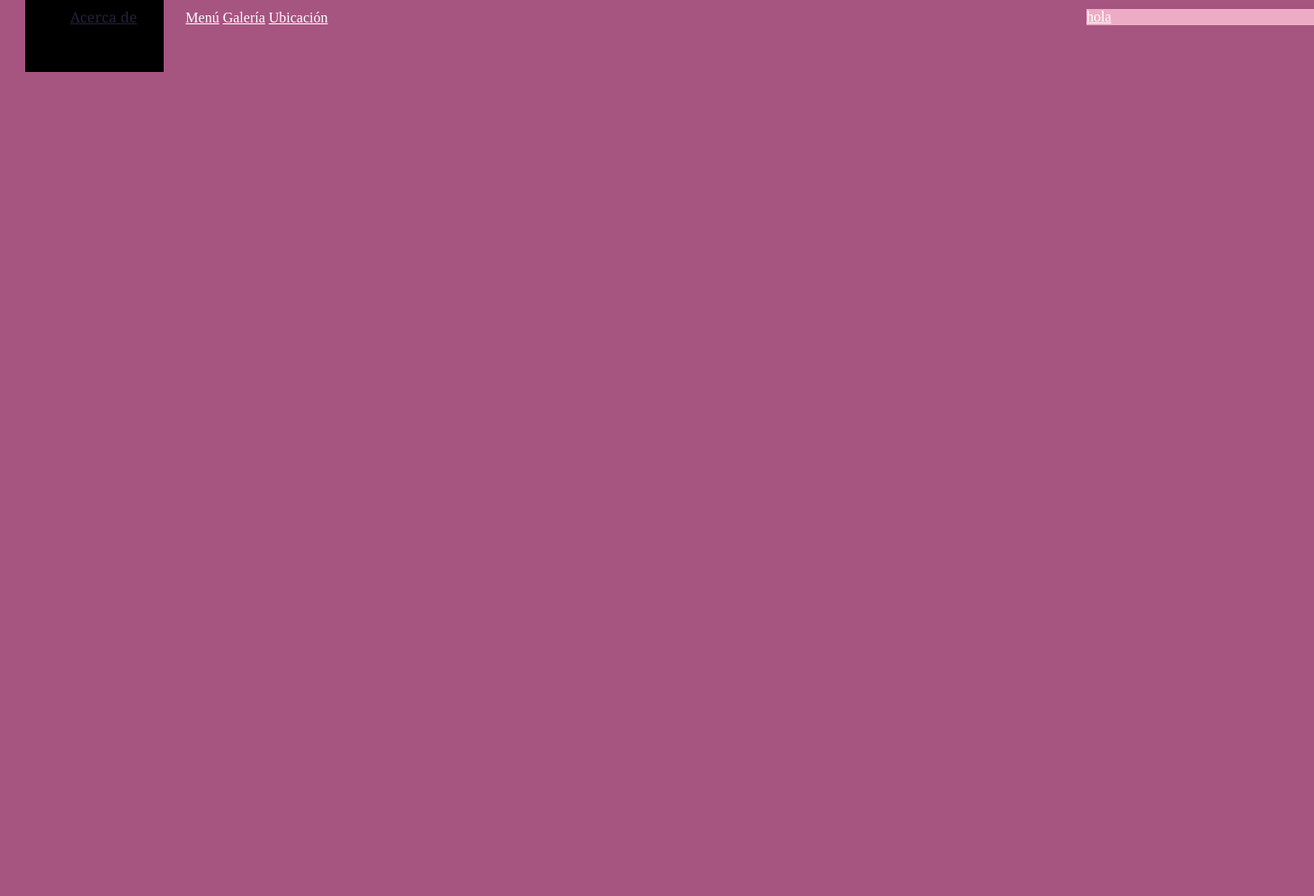
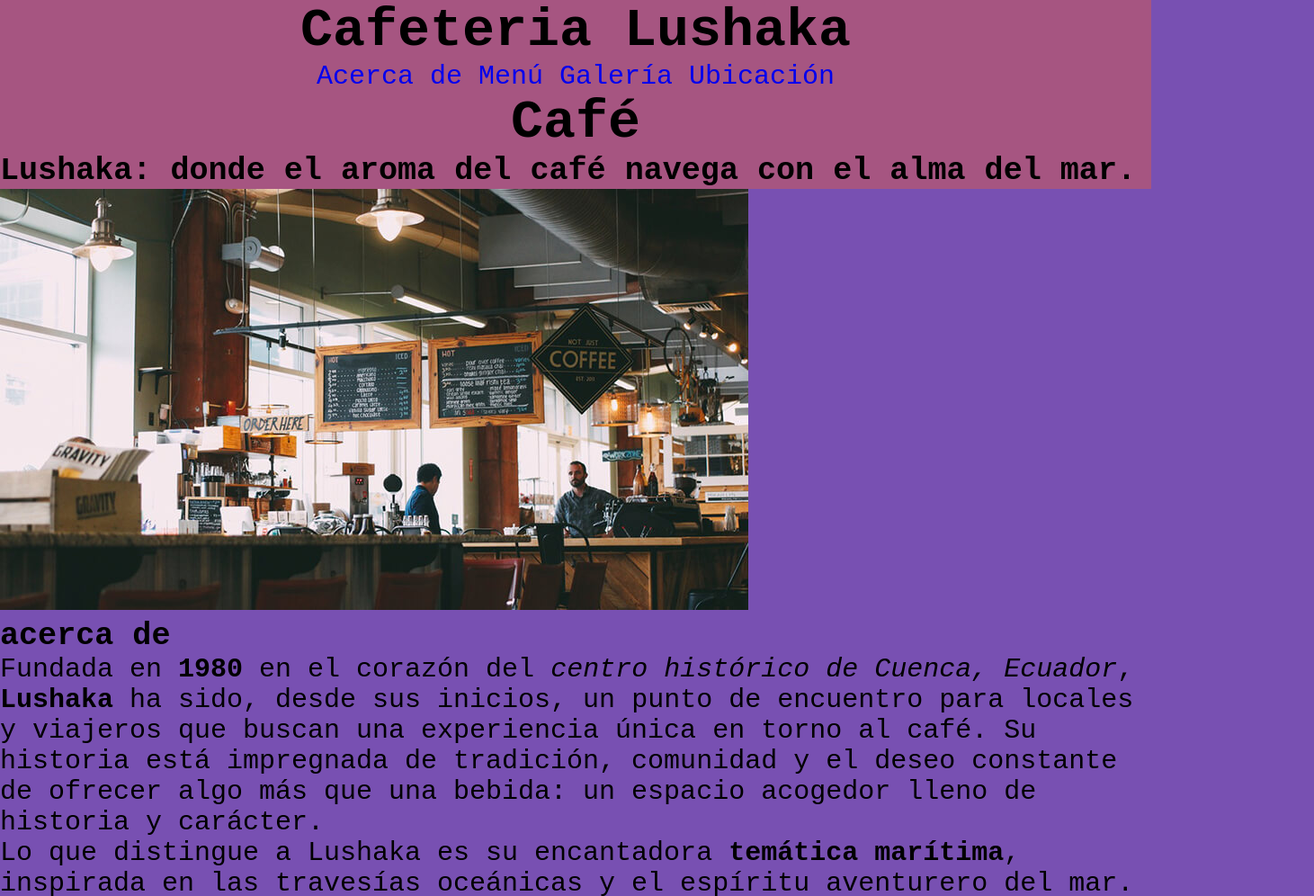
Before and after one commit to Exosphere-Idyllic/Cafeteria, a plain HTML site: page index.html in a window 1280 px wide. Shown: the top 996 px of the page at 90% size, 1461 px wide, since content can reach past the window. Before the commit the page ends 800 px from the top, so only its background shows below. Drawn offline with Linux system fonts and the light colour scheme.

Commit message:
Version 2.0 - Texts have been added

```diff
--- /dev/null
+++ b/Styles/estilos.css
@@ -0,0 +1,30 @@
+/*Estilos css para el index*/
+*{
+    margin: 0;
+    padding: 0;
+    box-sizing: border-box;
+}
+/*Estilos al body*/
+body{
+    background-color: #7850B2;
+    font-family: 'Courier New', Courier, monospace;
+    font-size: 30px;
+}
+header{
+    background-color: #A65581;
+    text-align: left;
+}
+header h1{
+    color: black;
+    text-align: center;
+}
+.menu{
+    text-align: center;
+}
+a{
+    text-decoration: none;
+}
+a:hover{
+    text-decoration: underline;
+    color: #24213B;
+}
--- a/Styles/styles.css
+++ /dev/null
@@ -1,7 +0,0 @@
-/*Estilos css para el index*/
-*{
-    margin: 0;
-    padding: 0;
-    box-sizing: border-box;
-    background-color: yellow;
-}
--- a/index.html
+++ b/index.html
@@ -1,54 +1,53 @@
 <!DOCTYPE html>
 <html lang="en">
 <head>
+    <link rel="stylesheet" href="Styles/estilos.css">
     <meta charset="UTF-8">
     <meta name="viewport" content="width=device-width, initial-scale=1.0">
-    <title>Cafeteria</title>
-    <style>
-        body {
-            background-color: #A65581;
-        }
-        .header-R {
-            width: 80%;
-            background-color: #7850B2;
-        }
-        .header-l {
-            width: 20%;
-            background-color: #ECADC4;
-            margin-top: -20px;
-            margin-left: 1200px;
-        }
-        a {
-            color: white;
-        }
-        .menu{
-            color: #24213B;
-        }
-        #about{
-            background-color: black;
-            /*el padding margenes internos en cada elemento*/
-            padding: 10px 30px 50px 50px;
-            /*el margin da margenes externos*/
-            margin: 20px;
-            font-family: Georgia, 'Times New Roman', Times, serif;
-        }
-    </style>
+    <title>Cafeteria Lushaka</title>
 </head>
 <body>
     <!--Header-->
     <header>
+        <h1>Cafeteria Lushaka</h1>
     <!--Menú de navegación-->
-        <div class="header-r">
-            <nav>
-                <a class="menu" href="#" id="about">Acerca de</a>
-                <a href="3" id="Menu">Menú</a>
-                <a href="#" id="Gallery">Galería</a>
-                <a href="#" id="location">Ubicación</a>
+        <div>
+            <nav class="menu">
+                <a href="#" id="btn-about">Acerca de</a>
+                <a href="3" id="btn-Menu">Menú</a>
+                <a href="#" id="btn-Gallery">Galería</a>
+                <a href="#" id="btn-location">Ubicación</a>
             </nav>
         </div>
-        <div class="header-l">
-            <a href="">hola</a>
+        <div>
+            <h1>Café</h1><!--añadir <span>texto</span>-->
+            <h3>Lushaka: donde el aroma del café navega con el alma del mar.</h3>
         </div>
     </header>
+<!--Header fin-->
+<!--Main-->
+<section id="about">
+    <!--inicio del acerca-->
+    <div>
+        <div>
+            <img src="Img/coffee shop-BG.jpg" alt="lobby">
+        </div>
+        <article>
+            <h3>acerca de</h3>
+            <p>
+                Fundada en <strong>1980</strong> en el corazón del <em>centro histórico de Cuenca, Ecuador</em>,
+                <strong>Lushaka</strong> ha sido, desde sus inicios, un punto de encuentro para locales y viajeros
+                que buscan una experiencia única en torno al café. Su historia está impregnada de tradición, comunidad
+                y el deseo constante de ofrecer algo más que una bebida: un espacio acogedor lleno de historia y carácter.
+            </p>
+            <p>
+                Lo que distingue a Lushaka es su encantadora <strong>temática marítima</strong>, inspirada en las travesías oceánicas
+                y el espíritu aventurero del mar. Desde redes colgantes y faroles antiguos hasta sonidos de olas suaves de fondo,
+                cada rincón de la cafetería evoca la sensación de estar en una acogedora cabaña costera. <br>
+                En Lushaka, el aroma del café se mezcla con la brisa del mar... aunque estés a cientos de kilómetros de la costa.
+            </p>
+        </article>
+    </div>
+</section>
 </body>
 </html>
```
